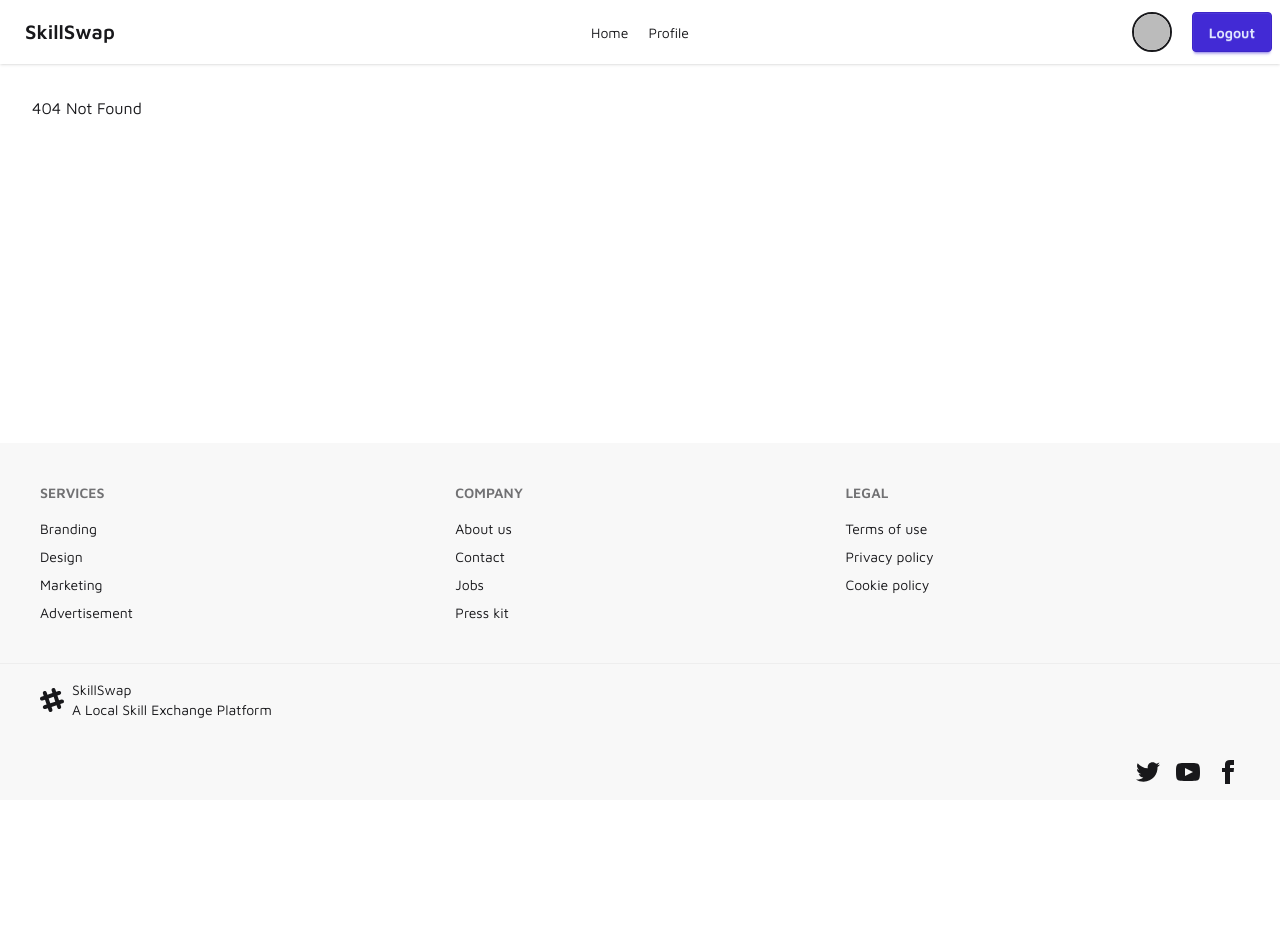
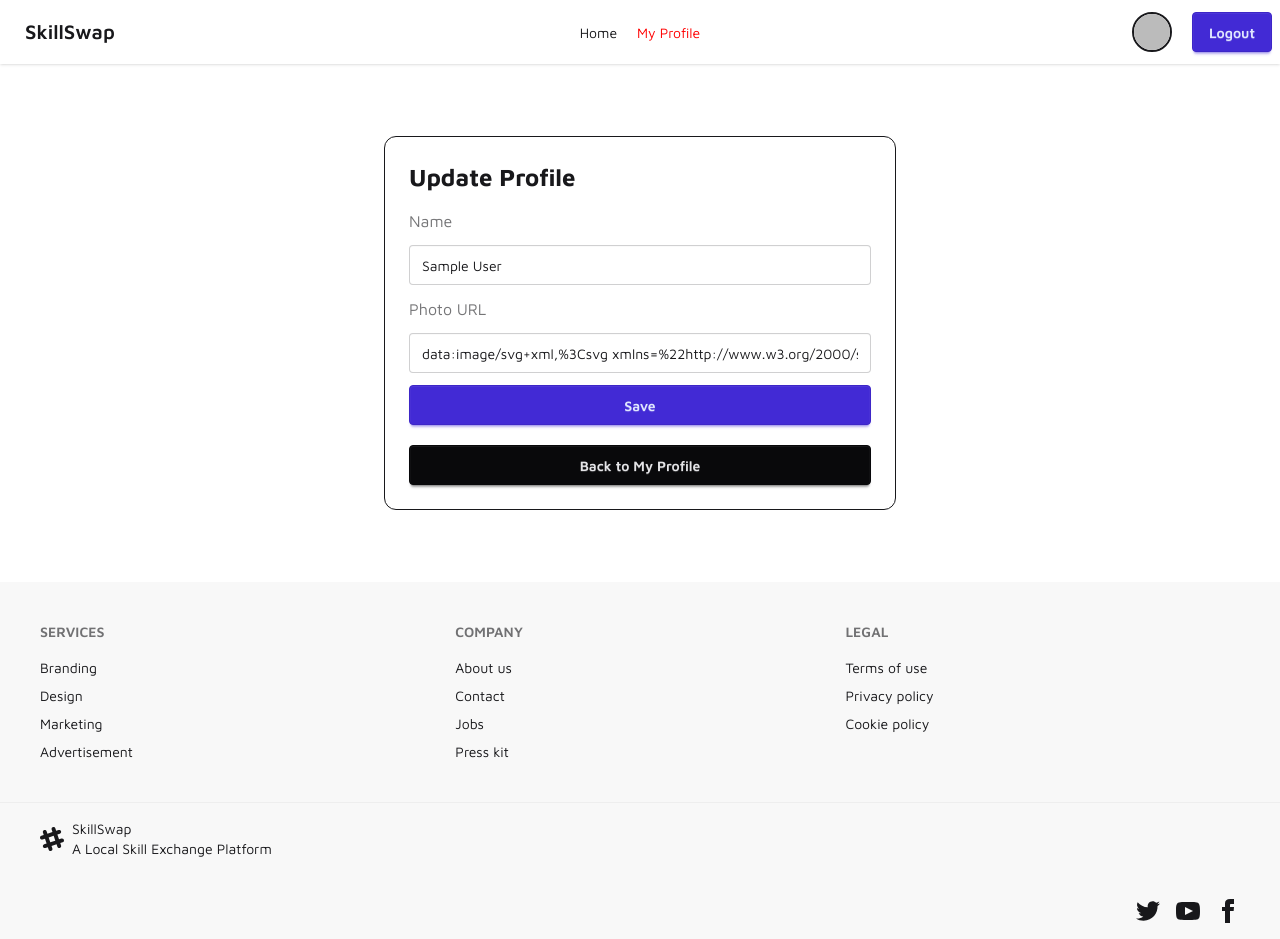
Before and after one commit to adittacse/skill-swap, a React (Vite) app: page /my-profile/update in a window 1280 px wide. Before the commit the page ends 800 px from the top, so only its background shows below. Built offline with nearby package versions, Linux system fonts and the light colour scheme; no server answers; sample sign-in values are in the browser's storage.

Commit message:
my profile and update profile page implemented

```diff
--- a/src/Routes/Router.jsx
+++ b/src/Routes/Router.jsx
@@ -6,6 +6,8 @@ import Login from "../pages/Login.jsx";
 import Loading from "../components/Loading.jsx";
 import SkillDetails from "../pages/SkillDetails.jsx";
 import PrivateRoute from "./PrivateRoute.jsx";
+import MyProfile from "../pages/MyProfile.jsx";
+import UpdateProfile from "../pages/UpdateProfile.jsx";
 
 const Router = createBrowserRouter([
     {
@@ -33,6 +35,16 @@ const Router = createBrowserRouter([
                 hydrateFallbackElement: <Loading />
             },
             {
+                path: "my-profile",
+                loader: () => fetch("/course.json"),
+                element: <PrivateRoute><MyProfile /></PrivateRoute>,
+                hydrateFallbackElement: <Loading />
+            },
+            {
+                path: "my-profile/update",
+                element: <PrivateRoute><UpdateProfile /></PrivateRoute>,
+            },
+            {
                 path: "*",
                 element: <p>404 Not Found</p>
             }
--- a/src/components/Header/Navbar.jsx
+++ b/src/components/Header/Navbar.jsx
@@ -31,9 +31,9 @@ const Navbar = () => {
             </NavLink>
         }
         {
-            user && <NavLink to="/profile">
+            user && <NavLink to="/my-profile">
                 {({isActive}) => (
-                    <span className={isActive ? "active" : ""}>Profile</span>
+                    <span className={isActive ? "active" : ""}>My Profile</span>
                 )}
             </NavLink>
         }
--- a/src/pages/Login.jsx
+++ b/src/pages/Login.jsx
@@ -49,10 +49,10 @@ const Login = () => {
                         <fieldset className="fieldset">
                             {/*email*/}
                             <label className="label">Email</label>
-                            <input name="email" type="email" className="input" placeholder="Email"/>
+                            <input name="email" type="email" className="input" placeholder="Email" required/>
                             {/*password*/}
                             <label className="label">Password</label>
-                            <input name="password" type="password" className="input" placeholder="Password"/>
+                            <input name="password" type="password" className="input" placeholder="Password" required/>
                             <button className="btn btn-neutral mt-4">Login</button>
                         </fieldset>
                     </form>
--- /dev/null
+++ b/src/pages/MyProfile.jsx
@@ -0,0 +1,22 @@
+import { useContext } from "react";
+import AuthContext from "../contexts/AuthContext/AuthContext.jsx";
+import { Link } from "react-router";
+
+const MyProfile = () => {
+    const { user } = useContext(AuthContext);
+
+    if (!user) {
+        return <div className="min-h-[40vh] flex items-center justify-center">Please login to see profile.</div>;
+    }
+
+    return (
+        <div className="max-w-lg mx-auto my-10 p-6 border rounded-xl text-center">
+            <img src={user?.photoURL} className="w-24 h-24 rounded-full mx-auto" />
+            <h2 className="text-2xl font-bold mt-3">{user.displayName || "No name"}</h2>
+            <p className="opacity-80">{user.email}</p>
+            <Link className="btn btn-primary mt-4" to="/my-profile/update">Update Profile</Link>
+        </div>
+    );
+};
+
+export default MyProfile;
--- /dev/null
+++ b/src/pages/UpdateProfile.jsx
@@ -0,0 +1,41 @@
+import { useContext, useState } from "react";
+import AuthContext from "../contexts/AuthContext/AuthContext.jsx";
+import { toast } from "react-hot-toast";
+import { Link } from "react-router";
+
+const UpdateProfile = () => {
+    const { user, updateUser } = useContext(AuthContext);
+    const [name, setName] = useState(user?.displayName || "");
+    const [photo, setPhoto] = useState(user?.photoURL || "");
+
+    const onSubmit = async e => {
+        e.preventDefault();
+        try {
+            await updateUser(name, photo);
+            toast.success("Profile updated");
+        }
+        catch(err){
+            toast.error(err.message);
+        }
+    };
+
+    if (!user) {
+        return <div className="min-h-[40vh] flex items-center justify-center">Please login first.</div>;
+    }
+
+    return (
+        <div className="max-w-lg mx-auto my-10 p-6 border rounded-xl">
+            <h2 className="text-2xl font-bold mb-4">Update Profile</h2>
+            <form onSubmit={onSubmit} className="space-y-3">
+                <label className="label">Name</label>
+                <input value={name} onChange={e=>setName(e.target.value)} type="text" placeholder="Name" className="input input-bordered w-full" required />
+                <label className="label">Photo URL</label>
+                <input value={photo} onChange={e=>setPhoto(e.target.value)} type="url" placeholder="Photo URL" className="input input-bordered w-full" required />
+                <button className="btn btn-primary w-full">Save</button>
+            </form>
+            <Link to="/my-profile" className="btn btn-neutral w-full mt-5">Back to My Profile</Link>
+        </div>
+    );
+};
+
+export default UpdateProfile;
```
